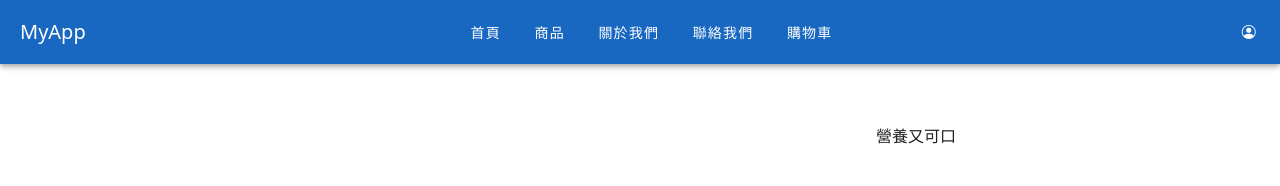
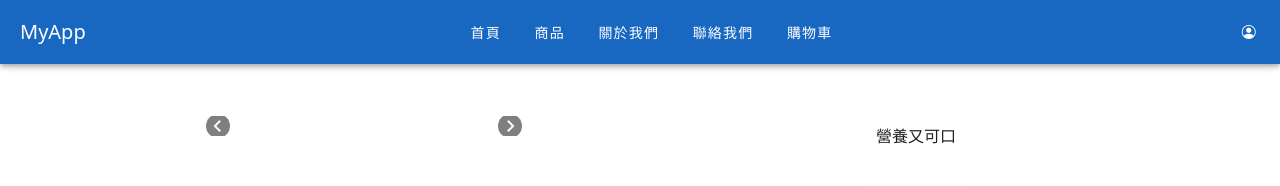
Before and after one commit to ctes930013/my-nuxt-nav, a Nuxt app: page /product in a window 1280 px wide. Shown: the top 186 px of the page. Built offline with nearby package versions, Linux system fonts and the light colour scheme.

Commit message:
feat:產品詳情banner加入箭頭

```diff
--- a/datas/products.ts
+++ b/datas/products.ts
@@ -42,7 +42,10 @@ export const productList: Product[] = [
         banner: [
             "https://youli-fruits.com/wp-content/uploads/2021/07/%E5%8F%B0%E8%BE%B21%E8%99%9F.jpg",
             "https://youli-fruits.com/wp-content/uploads/2021/08/%E5%A4%8F%E9%9B%AA%E8%8A%92%E6%9E%9C.jpg",
-            "https://youli-fruits.com/wp-content/uploads/2021/08/%E8%A5%BF%E6%96%BD%E8%8A%92%E6%9E%9C%E6%8B%B7%E8%B2%9D.jpg"
+            "https://youli-fruits.com/wp-content/uploads/2021/08/%E8%A5%BF%E6%96%BD%E8%8A%92%E6%9E%9C%E6%8B%B7%E8%B2%9D.jpg",
+            "https://youli-fruits.com/wp-content/uploads/2021/08/%E6%84%9B%E6%96%87%E8%8A%92%E6%9E%9C.jpg",
+            "https://youli-fruits.com/wp-content/uploads/2021/08/%E9%87%91%E7%85%8C%E8%8A%92%E6%9E%9C.jpg",
+            "https://youli-fruits.com/wp-content/uploads/2021/08/%E9%BB%91%E9%A6%99%E8%8A%92%E6%9E%9C.jpg"
         ],
         name: "芒果",
         price: 80,
--- a/pages/product.vue
+++ b/pages/product.vue
@@ -19,7 +19,13 @@
               <div class="swiper-pagination-text">{{ currentSlide + 1 }} / {{ productData?.banner.length }}</div>
             </Swiper>
             <!-- 圖片選擇區域（支援水平滾動） -->
-            <div class="thumbnail-container mt-4">
+            <div class="thumbnail-wrapper mt-4">
+              <v-icon
+                class="scroll-arrow left-arrow"
+                @click="scrollThumbnail('left')"
+                >mdi-chevron-left</v-icon
+              >
+              <div class="thumbnail-container" ref="thumbnailContainer">
                 <div
                   v-for="(image, index) in productData?.banner"
                   :key="index"
@@ -29,6 +35,12 @@
                 >
                   <img :src="image" alt="Thumbnail" class="thumbnail-image" />
                 </div>
+              </div>
+              <v-icon
+                class="scroll-arrow right-arrow"
+                @click="scrollThumbnail('right')"
+                >mdi-chevron-right</v-icon
+              >
             </div>
           </div>
         </v-col>
@@ -81,6 +93,7 @@ var relativeProductList = ref([] as Product[])
 
 const currentSlide = ref(0)    //紀錄當前banner輪播位置
 const swiperInstance = ref<SwiperType | null>(null)
+const thumbnailContainer = ref<HTMLElement | null>(null)
 
 //實例化swiper
 const onSwiper = (swiper: SwiperType) => {
@@ -97,6 +110,18 @@ const selectThumbnail = (index: number) => {
   currentSlide.value = index;
   if (swiperInstance.value) {
     swiperInstance.value.slideToLoop(index)
+  }
+};
+
+//水平滾動點選圖片選擇區域
+const scrollThumbnail = (direction: 'left' | 'right') => {
+  if (!thumbnailContainer.value) return;
+  const container = thumbnailContainer.value;
+  const scrollAmount = 200;    // 每次滾動的像素數，可調整
+  if (direction === 'left') {
+    container.scrollLeft -= scrollAmount;
+  } else {
+    container.scrollLeft += scrollAmount;
   }
 };
 
@@ -160,6 +185,12 @@ function addCart(product: Product) {
   margin: 0 auto;
   position: relative;
 }
+@media (min-width: 768px) {
+  .swiper-container {
+    width: 60%; /* 桌面板寬度 */
+  }
+}
+
 .swiper-pagination-text {
   position: absolute;
   bottom: 10px;
@@ -170,11 +201,19 @@ function addCart(product: Product) {
   border-radius: 5px;
   z-index: 10;    /* 確保文字顯示在圖片上層 */
 }
+
+.thumbnail-wrapper {
+  position: relative;    /* 為箭頭提供定位參考 */
+  width: 100%;     /* 確保包裹整個容器 */
+  overflow: hidden;    /* 防止內容溢出影響布局 */
+}
+
 /* 水平滾動的圖片選擇區域 */
 .thumbnail-container {
   overflow-x: auto;     /* 啟用水平滾動 */
   white-space: nowrap;     /* 防止換行 */
   padding: 10px 0;      /* 增加上下 padding */
+  position: relative;
   -webkit-overflow-scrolling: touch;     /* 提升 iOS 滾動體驗 */
 }
 
@@ -197,4 +236,32 @@ function addCart(product: Product) {
   height: 100%;
   object-fit: contain;
 }
+
+/* 圖片選擇區域的箭頭 */
+.scroll-arrow {
+  position: absolute;
+  top: 50%;
+  transform: translateY(-50%);
+  background: rgba(0, 0, 0, 0.5);
+  color: white;
+  border-radius: 50%;
+  cursor: pointer;
+  z-index: 10;
+  padding: 4px;
+}
+.left-arrow {
+  left: 0;
+}
+.right-arrow {
+  right: 0;
+}
+
+/* 隱藏滾動條 */
+.thumbnail-container::-webkit-scrollbar {
+  display: none;     /* 隱藏 Chrome/Safari 滾動條 */
+}
+.thumbnail-container {
+  -ms-overflow-style: none; /* IE/Edge */
+  scrollbar-width: none;    /* Firefox */
+}
 </style>
```
Lines whose indentation alone changed are shown as unchanged.
